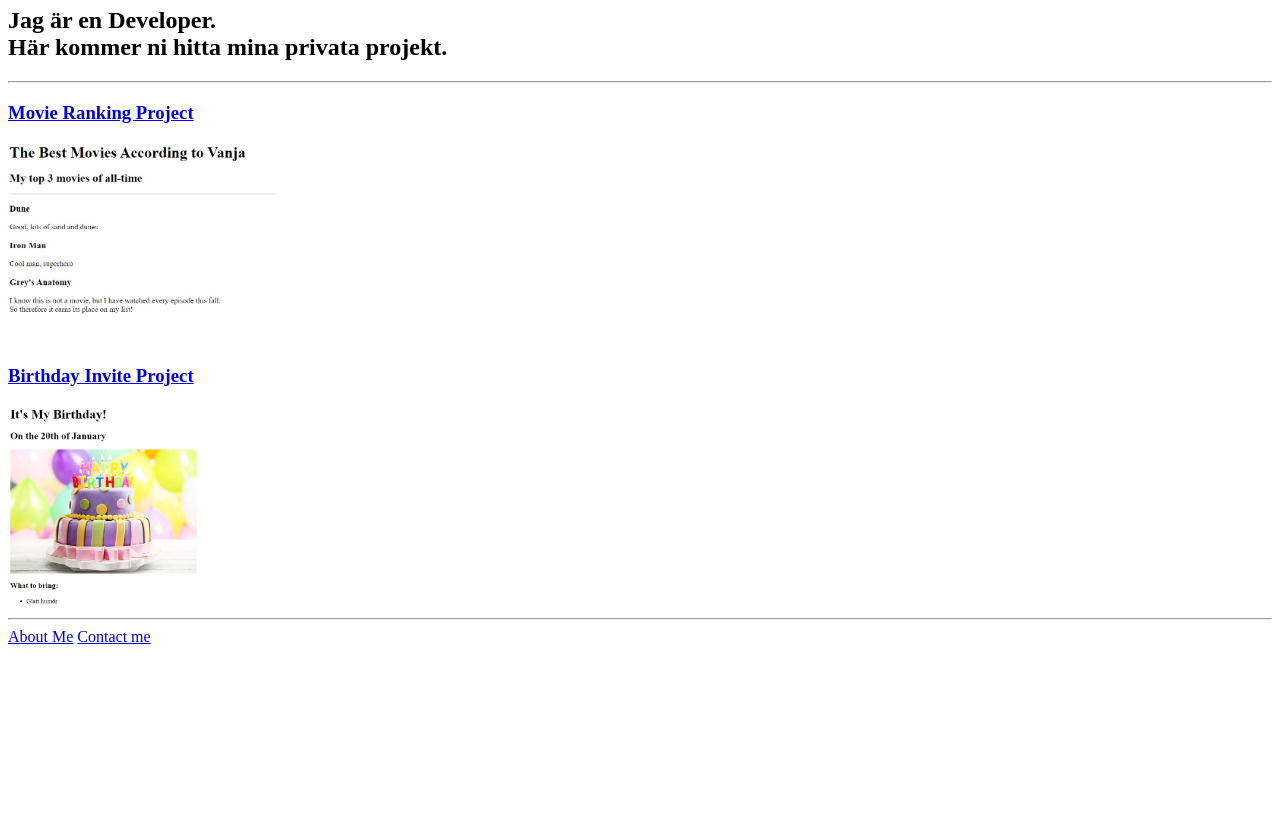
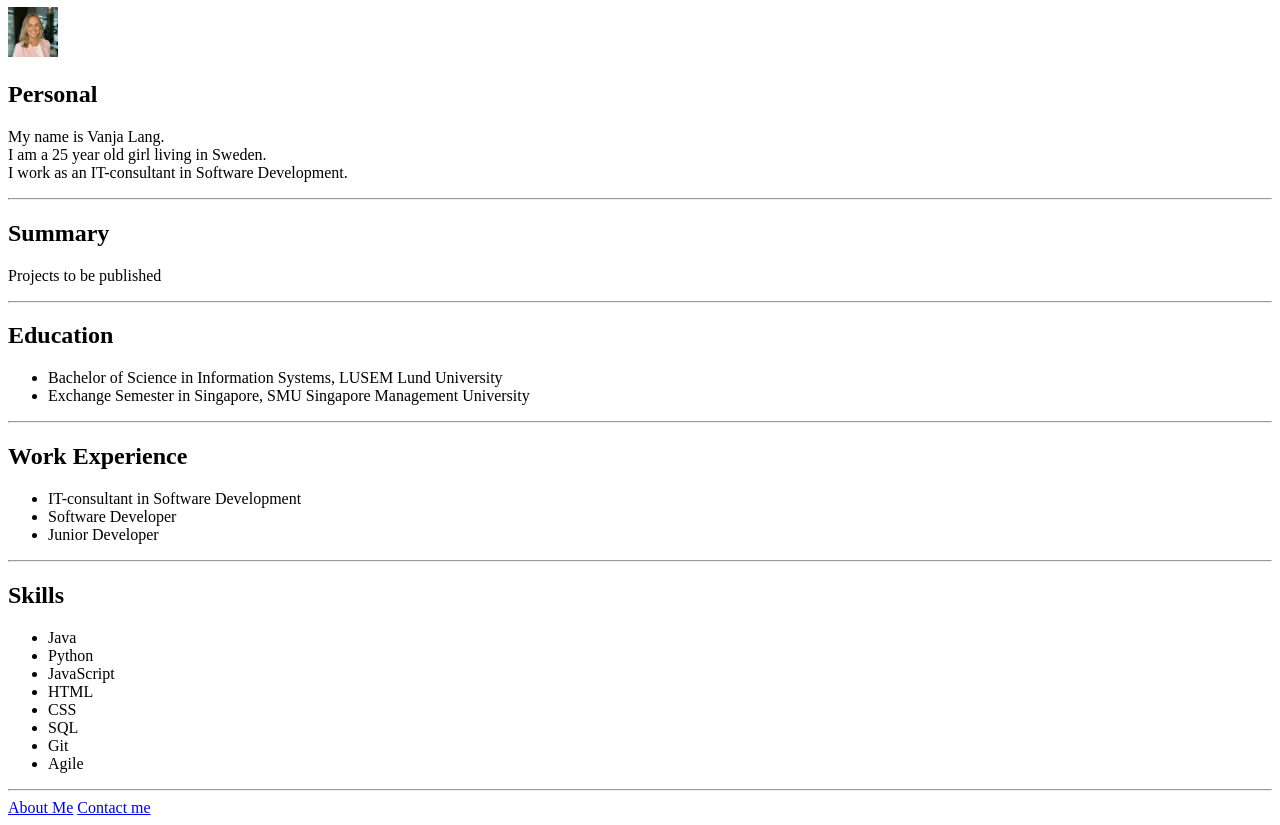
Before and after one commit to vanja-lang/html-portfolio, a plain HTML site: page index.html in a window 1280 px wide. Shown: the part 73-898 px from the top of the page. Before the commit the page ends 800 px from the top, so only its background shows below. Drawn offline with Linux system fonts and the light colour scheme.

Commit message:
Update to web resume

```diff
--- a/index.html
+++ b/index.html
@@ -4,19 +4,42 @@
 <head>
     <meta charset="UTF-8">
     <meta name="viewport" content="width=device-width, initial-scale=1.0">
-    <title>Vanjas Webportfolio</title>
+    <title>My Resume</title>
 </head>
 <body>
-    <h1>Välkommen till Vanja Langs Webportfolio</h1>
-    <h2>Jag är en Developer. <br/>
-        Här kommer ni hitta mina privata projekt.</h2>
+    <h1>Welcome to My Web Resume</h1>
+    <img height= 50 src="./assets/images/rosajackabildcropped.jpg"/>
+
+    <h2>Personal</h2>
+    <p>My name is Vanja Lang. <br/> I am a 25 year old girl living in Sweden. <br/> I work as an IT-consultant in Software Development.</p>
     <hr/>
-    <h3><a href="./public/movie-ranking.html">Movie Ranking Project</a></h3>
-    <img height= 200 src="./assets/images/VanjasMovieRanking¨.jpeg"/>
-    <br/>
-    <h3><a href="./public/birthday-invite.html">Birthday Invite Project</a></h3>
-    <img height=200 src="./assets/images/VanjasBirthdayPartyInvite.jpeg"/>
-    <br/>
+    <h2>Summary </h2>
+    <p>Projects to be published</p>
+    <hr/>
+    <h2>Education</h2>
+    <ul>
+        <li>Bachelor of Science in Information Systems, LUSEM Lund University</li>
+        <li>Exchange Semester in Singapore, SMU Singapore Management University</li>
+    </ul>
+    <hr/>
+    <h2>Work Experience</h2>
+    <ul>
+        <li>IT-consultant in Software Development</li>
+        <li>Software Developer</li>
+        <li>Junior Developer</li>
+    </ul>
+    <hr/>
+    <h2>Skills</h2>
+    <ul>
+        <li>Java</li>
+        <li>Python</li>
+        <li>JavaScript</li>
+        <li>HTML</li>
+        <li>CSS</li>
+        <li>SQL</li>
+        <li>Git</li>
+        <li>Agile</li>
+    </ul>
 
     <hr/>
     <a href="./public/about.html">About Me</a>
```
Also changed, not shown: assets/images/rosajackabildcropped.jpg (added).
